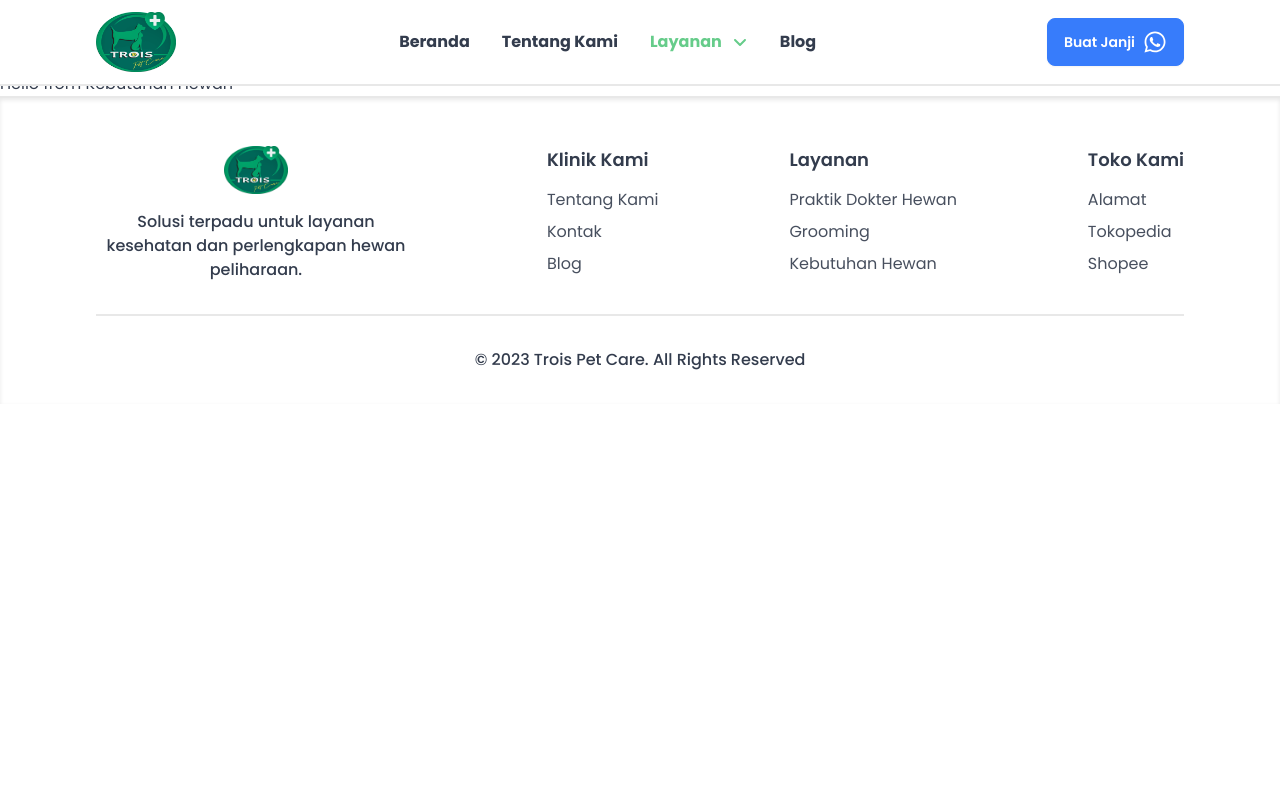
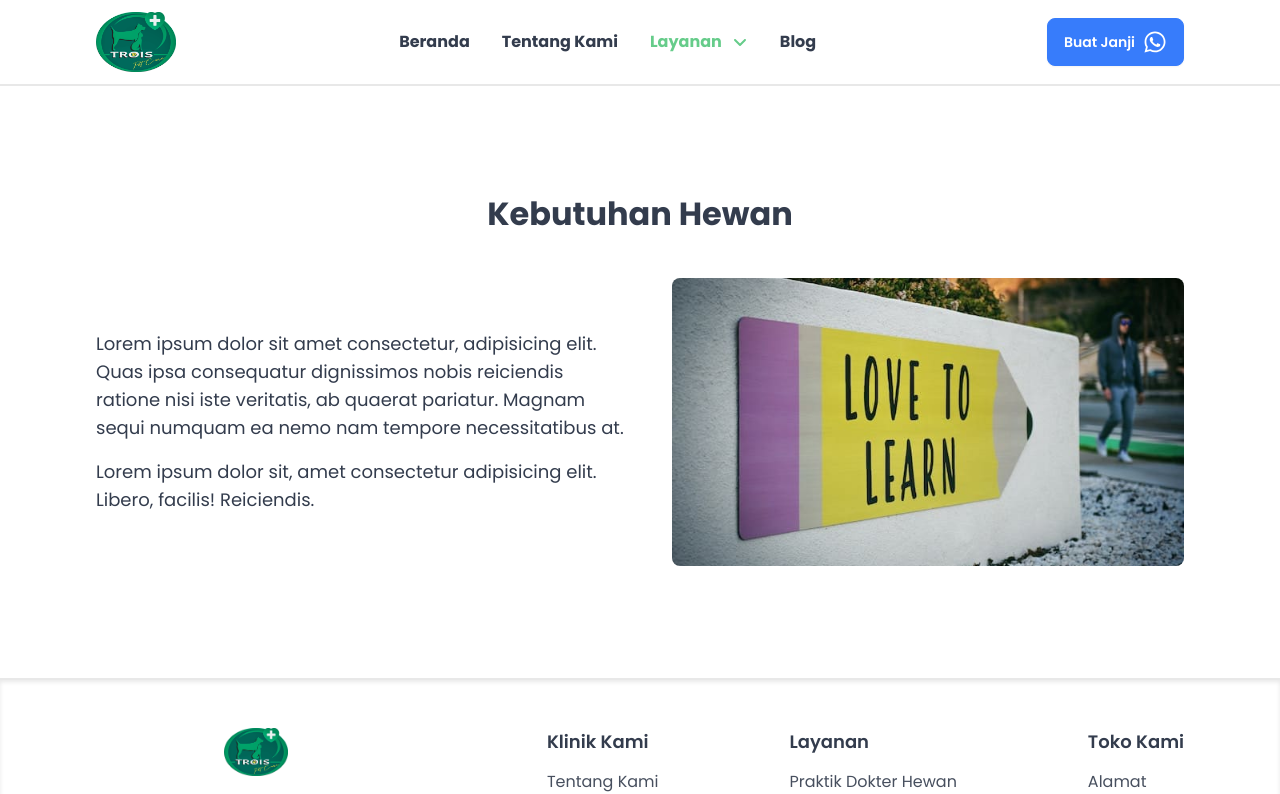
Before and after one commit to mdayat/trois-pet-care, a SvelteKit app: page /layanan/kebutuhan-hewan in a window 1280 px wide. Shown: the top 794 px of the page. Built offline with nearby package versions, Linux system fonts and the light colour scheme.

Commit message:
fix open graph meta tag and add boilerplate for service pages

```diff
--- a/src/lib/utils.ts
+++ b/src/lib/utils.ts
@@ -3,6 +3,16 @@ import type {
 	RichTextItemResponse,
 } from "@notionhq/client/build/src/api-endpoints";
 import type { Article } from "../types/article";
+
+const getPageURL = (): string => {
+	if (typeof window === "undefined") return "";
+	return window.location.href;
+};
+
+const getBaseURL = (): string => {
+	if (typeof window === "undefined") return "";
+	return window.location.origin;
+};
 
 const joinStringToHyphen = (string: string, separator: string): string => {
 	return string.split(separator).join("-");
@@ -79,6 +89,8 @@ const parsePageObjectProperties = (pageObject: PageObjectResponse): Article => {
 };
 
 export {
+	getPageURL,
+	getBaseURL,
 	joinStringToHyphen,
 	parseArticleIDFromRouteParams,
 	articleCoverImageAltFallback,
--- a/src/routes/+layout.server.ts
+++ b/src/routes/+layout.server.ts
@@ -1 +1,5 @@
-export const prerender = true;
+import type { LayoutServerLoad } from "./$types";
+
+export const load: LayoutServerLoad = ({ url }) => {
+	return { pageURL: url.href, baseURL: url.origin };
+};
--- a/src/routes/+page.svelte
+++ b/src/routes/+page.svelte
@@ -1,19 +1,13 @@
 <script lang="ts">
-	import { onMount } from "svelte";
 	import OpenGraphMetaTags from "$lib/components/OpenGraphMetaTags.svelte";
 	import Services from "$lib/components/Home/Services.svelte";
 	import Contact from "$lib/components/Home/Contact.svelte";
 	import OperatingHours from "$lib/components/Home/OperatingHours.svelte";
 	import Doctor from "$lib/components/Home/Doctor.svelte";
 	import CircleChevronDown from "$lib/components/icons/CircleChevronDown.svelte";
+	import type { LayoutServerData } from "./$types";
 
-	let pageURL = "";
-	let baseURL = "";
-
-	onMount(() => {
-		pageURL = window.location.href;
-		baseURL = window.location.origin;
-	});
+	export let data: LayoutServerData;
 </script>
 
 <svelte:head>
@@ -28,8 +22,8 @@
 		title="Trois Pet Care"
 		description="Trois Pet Care adalah tempat pelayanan kesehatan dan kebutuhan hewan
 		peliharaan."
-		{pageURL}
-		imageURL={baseURL + "/logo.png"}
+		pageURL={data.pageURL}
+		imageURL={data.baseURL + "/logo.png"}
 	/>
 </svelte:head>
 
--- a/src/routes/blog/+page.svelte
+++ b/src/routes/blog/+page.svelte
@@ -1,22 +1,14 @@
 <script lang="ts">
-	import { onMount } from "svelte";
 	import CardArticle from "$lib/components/CardArticle.svelte";
 	import LoaderSpinner from "$lib/components/LoaderSpinner.svelte";
 	import OpenGraphMetaTags from "$lib/components/OpenGraphMetaTags.svelte";
 	import type { GetArticlesResponse } from "../../types/article";
+	import type { LayoutServerData } from "../$types";
 
-	export let data: GetArticlesResponse;
+	export let data: GetArticlesResponse & LayoutServerData;
 	let isLoading = false;
 	let nextCursor = data.next_cursor ?? "";
 	let articleContainerEl: HTMLElement;
-
-	let pageURL = "";
-	let baseURL = "";
-
-	onMount(() => {
-		pageURL = window.location.href;
-		baseURL = window.location.origin;
-	});
 
 	const loadMoreArticles = () => {
 		isLoading = true;
@@ -56,8 +48,8 @@
 	<OpenGraphMetaTags
 		title="Konten Edukasi Seputar Kesehatan Hewan"
 		description=""
-		{pageURL}
-		imageURL={baseURL + "/logo.png"}
+		pageURL={data.pageURL}
+		imageURL={data.baseURL + "/logo.png"}
 	/>
 </svelte:head>
 
--- a/src/routes/blog/[articleID]/+page.svelte
+++ b/src/routes/blog/[articleID]/+page.svelte
@@ -1,29 +1,22 @@
 <script lang="ts">
-	import { onMount } from "svelte";
 	import SvelteMarkdown from "svelte-markdown";
 	import OpenGraphMetaTags from "$lib/components/OpenGraphMetaTags.svelte";
 	import Header from "$lib/components/Article/Header.svelte";
 	import { articleCoverImageAltFallback } from "$lib/utils";
 	import type { Article, GetArticleResponse } from "../../../types/article";
+	import type { LayoutServerData } from "../../$types";
 
-	export let data: GetArticleResponse & Article;
-
-	let pageURL = "";
-
-	onMount(() => {
-		pageURL = window.location.href;
-	});
+	export let data: GetArticleResponse & Article & LayoutServerData;
 </script>
 
 <svelte:head>
 	<title>{data.title ?? `Artikel - ${data.id}`}</title>
 	<meta name="description" content={data.shortDescription ?? ""} />
-	<meta name="author" content={data.author ?? "Trois Pet Care"} />
 
 	<OpenGraphMetaTags
 		title={data.title ?? `Artikel - ${data.id}`}
 		description={data.shortDescription ?? ""}
-		{pageURL}
+		pageURL={data.pageURL}
 		imageURL={data.coverImageURL ?? ""}
 		imageAlt={data.title ?? articleCoverImageAltFallback(data.id)}
 	/>
--- a/src/routes/layanan/grooming/+page.svelte
+++ b/src/routes/layanan/grooming/+page.svelte
@@ -1,3 +1,50 @@
-<main class="mt-[calc(60px)] lg:mt-[calc(72px)]">
-	<h1>Hello from Grooming</h1>
+<script lang="ts">
+	import OpenGraphMetaTags from "$lib/components/OpenGraphMetaTags.svelte";
+	import type { LayoutServerData } from "../../$types";
+
+	export let data: LayoutServerData;
+</script>
+
+<svelte:head>
+	<title>Layanan Grooming</title>
+	<meta name="description" content="" />
+
+	<OpenGraphMetaTags
+		title="Layanan Grooming"
+		description=""
+		pageURL={data.pageURL}
+		imageURL={data.baseURL + "/logo.png"}
+	/>
+</svelte:head>
+
+<main
+	class="base-margin mt-[calc(66px+80px)] mb-20 lg:mt-[calc(86px+112px)] lg:mb-28 2xl:max-width"
+>
+	<article
+		class="grid place-items-center max-w-lg mx-auto lg:grid-cols-2 lg:gap-x-4 lg:max-w-max"
+	>
+		<h1 class="font-bold text-2xl mb-8 lg:col-span-2 lg:text-[32px] lg:mb-12">
+			Grooming
+		</h1>
+
+		<div class="order-2 lg:order-1 lg:max-w-2xl">
+			<p class="mb-4 lg:text-lg">
+				Lorem ipsum dolor sit amet consectetur, adipisicing elit. Quas ipsa
+				consequatur dignissimos nobis reiciendis ratione nisi iste veritatis, ab
+				quaerat pariatur. Magnam sequi numquam ea nemo nam tempore
+				necessitatibus at.
+			</p>
+
+			<p class="lg:text-lg">
+				Lorem ipsum dolor sit, amet consectetur adipisicing elit. Libero,
+				facilis! Reiciendis.
+			</p>
+		</div>
+
+		<img
+			src="/blog-hero.jpg"
+			alt="Trois Pet Care"
+			class="order-1 bg-base-300 object-cover object-center rounded-lg w-full aspect-video mb-6 max-w-[512px] lg:order-2 lg:mb-0 lg:ml-auto"
+		/>
+	</article>
 </main>
--- a/src/routes/layanan/kebutuhan-hewan/+page.svelte
+++ b/src/routes/layanan/kebutuhan-hewan/+page.svelte
@@ -1,3 +1,50 @@
-<main class="mt-[calc(60px)] lg:mt-[calc(72px)]">
-	<h1>Hello from Kebutuhan Hewan</h1>
+<script lang="ts">
+	import OpenGraphMetaTags from "$lib/components/OpenGraphMetaTags.svelte";
+	import type { LayoutServerData } from "../../$types";
+
+	export let data: LayoutServerData;
+</script>
+
+<svelte:head>
+	<title>Layanan Kebutuhan Hewan</title>
+	<meta name="description" content="" />
+
+	<OpenGraphMetaTags
+		title="Layanan Kebutuhan Hewan"
+		description=""
+		pageURL={data.pageURL}
+		imageURL={data.baseURL + "/logo.png"}
+	/>
+</svelte:head>
+
+<main
+	class="base-margin mt-[calc(66px+80px)] mb-20 lg:mt-[calc(86px+112px)] lg:mb-28 2xl:max-width"
+>
+	<article
+		class="grid place-items-center max-w-lg mx-auto lg:grid-cols-2 lg:gap-x-4 lg:max-w-max"
+	>
+		<h1 class="font-bold text-2xl mb-8 lg:col-span-2 lg:text-[32px] lg:mb-12">
+			Kebutuhan Hewan
+		</h1>
+
+		<div class="order-2 lg:order-1 lg:max-w-2xl">
+			<p class="mb-4 lg:text-lg">
+				Lorem ipsum dolor sit amet consectetur, adipisicing elit. Quas ipsa
+				consequatur dignissimos nobis reiciendis ratione nisi iste veritatis, ab
+				quaerat pariatur. Magnam sequi numquam ea nemo nam tempore
+				necessitatibus at.
+			</p>
+
+			<p class="lg:text-lg">
+				Lorem ipsum dolor sit, amet consectetur adipisicing elit. Libero,
+				facilis! Reiciendis.
+			</p>
+		</div>
+
+		<img
+			src="/blog-hero.jpg"
+			alt="Trois Pet Care"
+			class="order-1 bg-base-300 object-cover object-center rounded-lg w-full aspect-video mb-6 max-w-[512px] lg:order-2 lg:mb-0 lg:ml-auto"
+		/>
+	</article>
 </main>
--- a/src/routes/layanan/praktik/+page.svelte
+++ b/src/routes/layanan/praktik/+page.svelte
@@ -1,3 +1,50 @@
-<main class="mt-[calc(60px)] lg:mt-[calc(72px)]">
-	<h1>Hello from Praktik Dokter Hewan</h1>
+<script lang="ts">
+	import OpenGraphMetaTags from "$lib/components/OpenGraphMetaTags.svelte";
+	import type { LayoutServerData } from "../../$types";
+
+	export let data: LayoutServerData;
+</script>
+
+<svelte:head>
+	<title>Layanan Praktik Dokter Hewan</title>
+	<meta name="description" content="" />
+
+	<OpenGraphMetaTags
+		title="Layanan Praktik Dokter Hewan"
+		description=""
+		pageURL={data.pageURL}
+		imageURL={data.baseURL + "/logo.png"}
+	/>
+</svelte:head>
+
+<main
+	class="base-margin mt-[calc(66px+80px)] mb-20 lg:mt-[calc(86px+112px)] lg:mb-28 2xl:max-width"
+>
+	<article
+		class="grid place-items-center max-w-lg mx-auto lg:grid-cols-2 lg:gap-x-4 lg:max-w-max"
+	>
+		<h1 class="font-bold text-2xl mb-8 lg:col-span-2 lg:text-[32px] lg:mb-12">
+			Praktik Dokter Hewan
+		</h1>
+
+		<div class="order-2 lg:order-1 lg:max-w-2xl">
+			<p class="mb-4 lg:text-lg">
+				Lorem ipsum dolor sit amet consectetur, adipisicing elit. Quas ipsa
+				consequatur dignissimos nobis reiciendis ratione nisi iste veritatis, ab
+				quaerat pariatur. Magnam sequi numquam ea nemo nam tempore
+				necessitatibus at.
+			</p>
+
+			<p class="lg:text-lg">
+				Lorem ipsum dolor sit, amet consectetur adipisicing elit. Libero,
+				facilis! Reiciendis.
+			</p>
+		</div>
+
+		<img
+			src="/blog-hero.jpg"
+			alt="Trois Pet Care"
+			class="order-1 bg-base-300 object-cover object-center rounded-lg w-full aspect-video mb-6 max-w-[512px] lg:order-2 lg:mb-0 lg:ml-auto"
+		/>
+	</article>
 </main>
--- a/src/routes/tentang-kami/+page.svelte
+++ b/src/routes/tentang-kami/+page.svelte
@@ -1,18 +1,12 @@
 <script lang="ts">
-	import { onMount } from "svelte";
 	import OpenGraphMetaTags from "$lib/components/OpenGraphMetaTags.svelte";
 	import Collaboration from "$lib/components/icons/Collaboration.svelte";
 	import Compassion from "$lib/components/icons/Compassion.svelte";
 	import Education from "$lib/components/icons/Education.svelte";
 	import Integrity from "$lib/components/icons/Integrity.svelte";
+	import type { LayoutServerData } from "../$types";
 
-	let pageURL = "";
-	let baseURL = "";
-
-	onMount(() => {
-		pageURL = window.location.href;
-		baseURL = window.location.origin;
-	});
+	export let data: LayoutServerData;
 </script>
 
 <svelte:head>
@@ -24,11 +18,11 @@
 	/>
 
 	<OpenGraphMetaTags
-		title="Tentang Kami"
+		title="Tentang Trois Pet Care"
 		description="Trois Pet Care adalah tempat pelayanan kesehatan dan kebutuhan hewan
 		peliharaan."
-		{pageURL}
-		imageURL={baseURL + "/logo.png"}
+		pageURL={data.pageURL}
+		imageURL={data.baseURL + "/logo.png"}
 	/>
 </svelte:head>
 
@@ -36,7 +30,6 @@
 	class="base-margin mt-[calc(66px+80px)] mb-20 lg:mt-[calc(86px+112px)] lg:mb-28 2xl:max-width"
 >
 	<article
-		id="tentang-kami"
 		class="grid place-items-center max-w-lg mx-auto lg:grid-cols-2 lg:gap-x-4 lg:max-w-max"
 	>
 		<h1 class="font-bold text-2xl mb-8 lg:col-span-2 lg:text-[32px] lg:mb-12">
```
